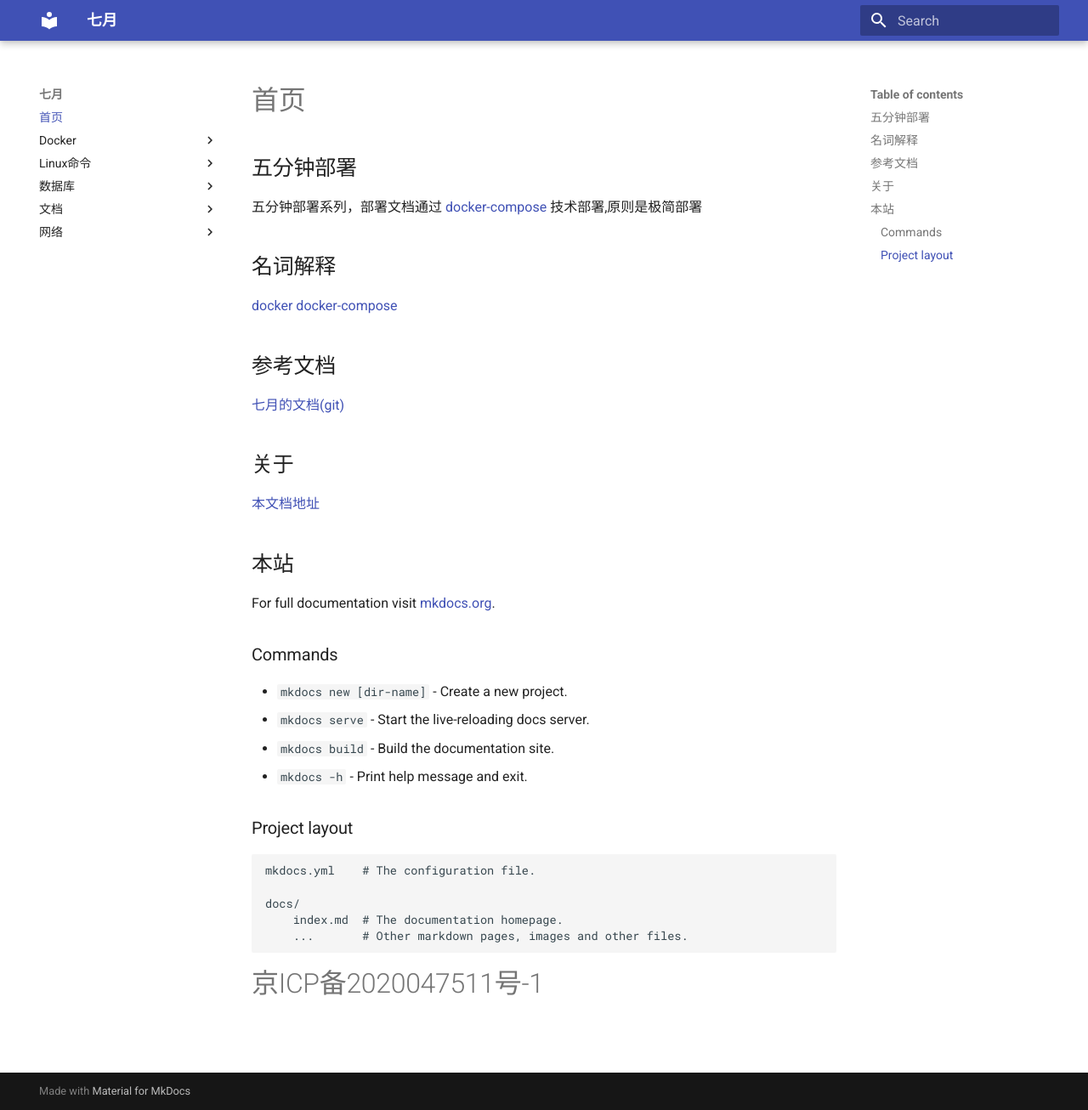
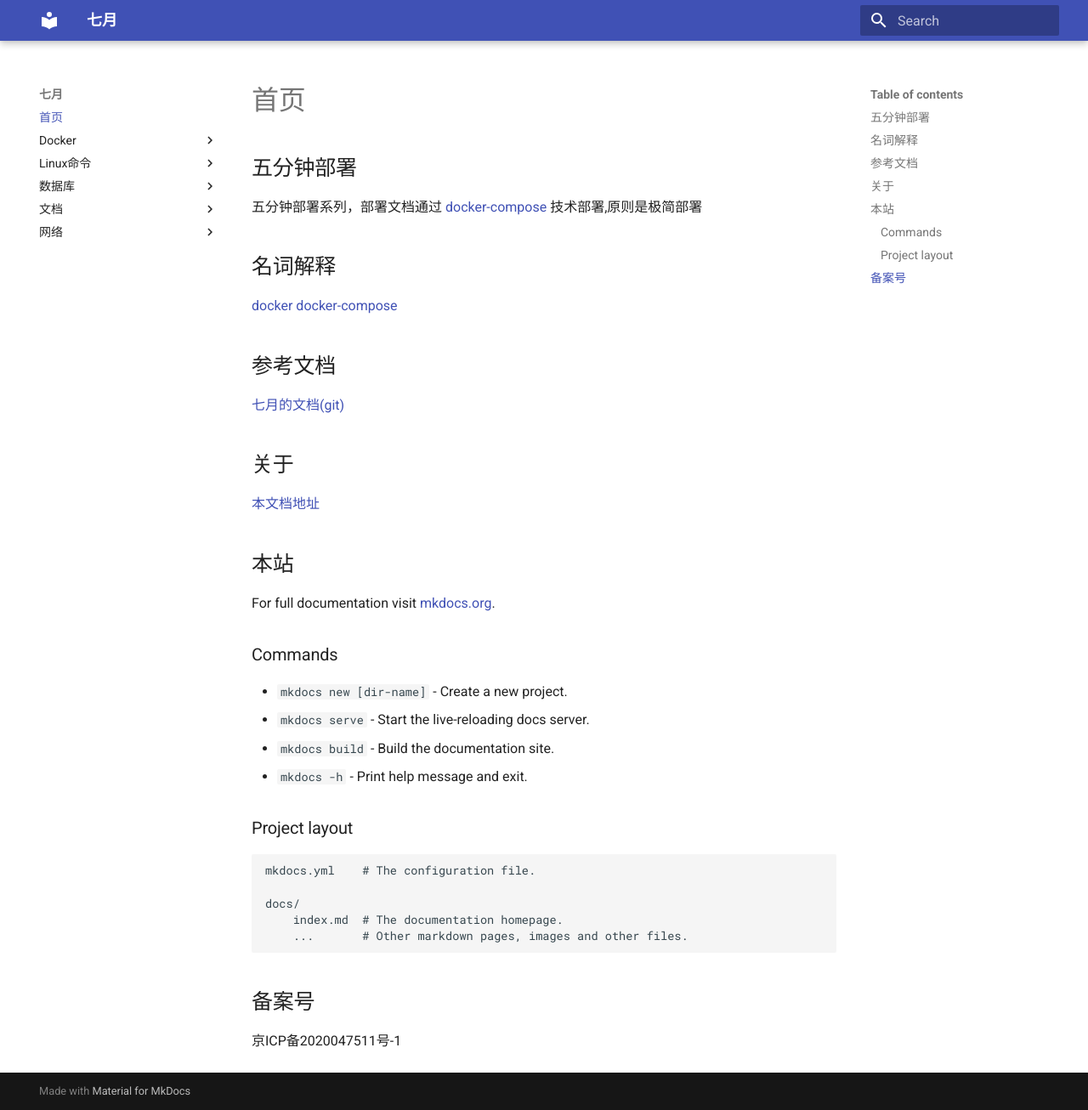
Before and after one commit to huboa/mkdocs, an MkDocs documentation site: the page built from docs/index.md, in a window 1280 px wide and 1306 px high. Shown: the whole window at 85% size. Built offline with MkDocs 1.6.1 and Material for MkDocs 9.7.7, drawn with Linux system fonts in a browser that asks for light colours.

Commit message:
Update index.md

```diff
--- a/docs/index.md
+++ b/docs/index.md
@@ -35,4 +35,7 @@ For full documentation visit [mkdocs.org](https://www.mkdocs.org).
         index.md  # The documentation homepage.
         ...       # Other markdown pages, images and other files.
 
-# 京ICP备2020047511号-1
+## 备案号
+
+
+  京ICP备2020047511号-1
```
